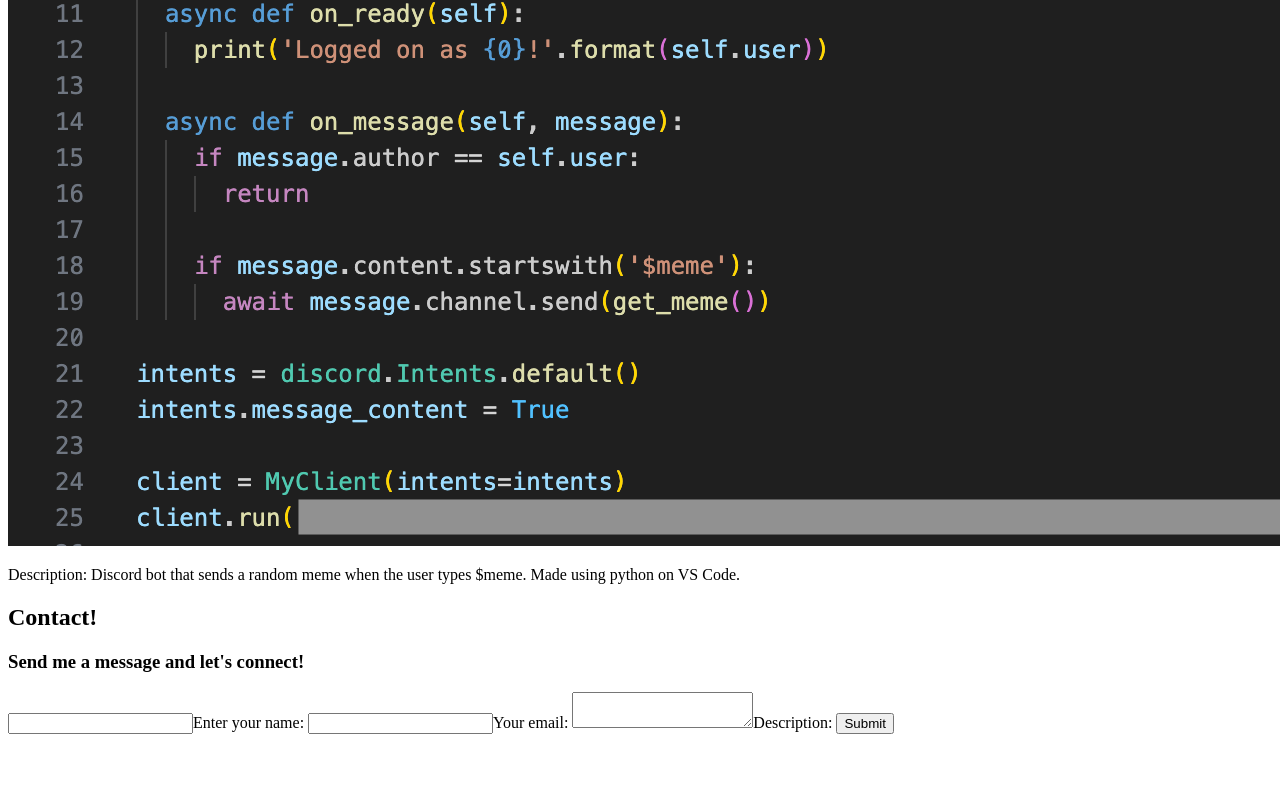
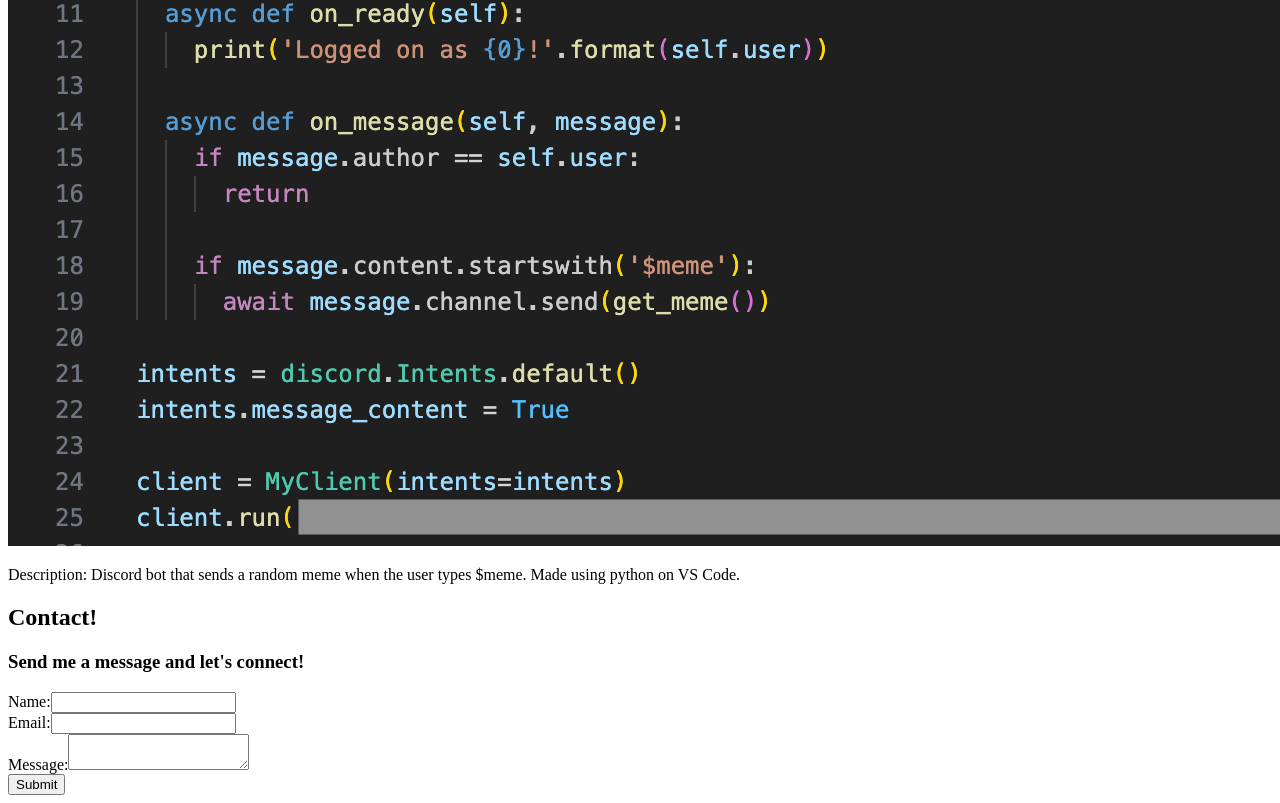
Before and after one commit to Kate-Yi/personalsite, a plain HTML site: page index.html in a window 1280 px wide. Shown: the part 2509-3312 px from the top of the page. Before the commit the page ends 3251 px from the top, so only its background shows below. Drawn offline with Linux system fonts and the light colour scheme.

Commit message:
Update index.html

```diff
--- a/index.html
+++ b/index.html
@@ -44,9 +44,9 @@
       <h1>Contact!</h1>
       <h3>Send me a message and let's connect!</h3>
       <form>
-        <label><input type="text" name="name" required>Enter your name: </label>
-        <label><input type="email" name="email" required>Your email: </label>
-        <label><textarea rows=“5” cols=“10” required></textarea>Description: </label>
+        <label>Name:<input type="text" name="name" required></label> </br>
+        <label>Email:<input type="email" name="email" required></label> </br>
+        <label>Message:<textarea rows=“5” cols=“10” required></textarea></label> </br>
         <input type="submit" value="Submit">
       </form>
     </section>
```
